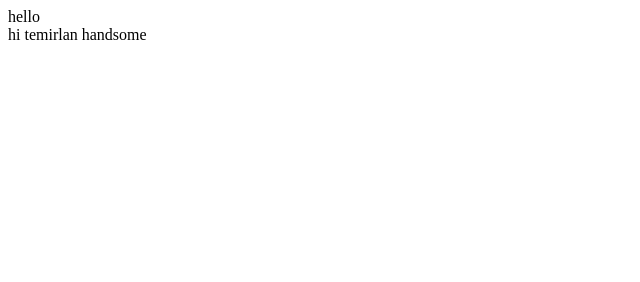
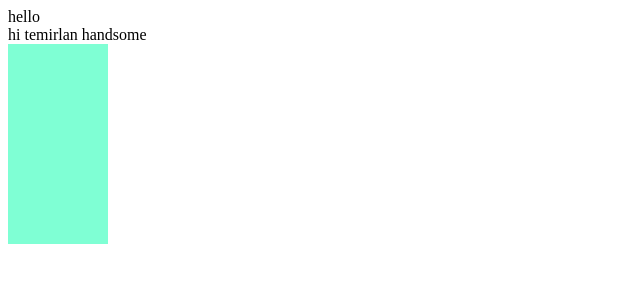
Before and after one commit to maks045/maksat, a plain HTML site: page index.html in a window 1280 px wide. Shown: the whole page, without its empty margins (0-640 px from the left). Drawn offline with Linux system fonts and the light colour scheme.

Commit message:
first commit

```diff
--- a/index.html
+++ b/index.html
@@ -4,9 +4,12 @@
     <meta charset="UTF-8">
     <meta name="viewport" content="width=device-width, initial-scale=1.0">
     <title>Document</title>
+    <link rel="stylesheet" href="./style.css">
 </head>
 <body>
     hello
     <div>hi temirlan handsome</div>
+    <div class="box"></div>
+    <script src="./app.js"></script>
 </body>
 </html>
--- /dev/null
+++ b/style.css
@@ -0,0 +1,5 @@
+.box {
+    width: 100px;
+    height: 200px;
+    background-color: aquamarine;
+}
```
Also changed, not shown: app.js (added).
